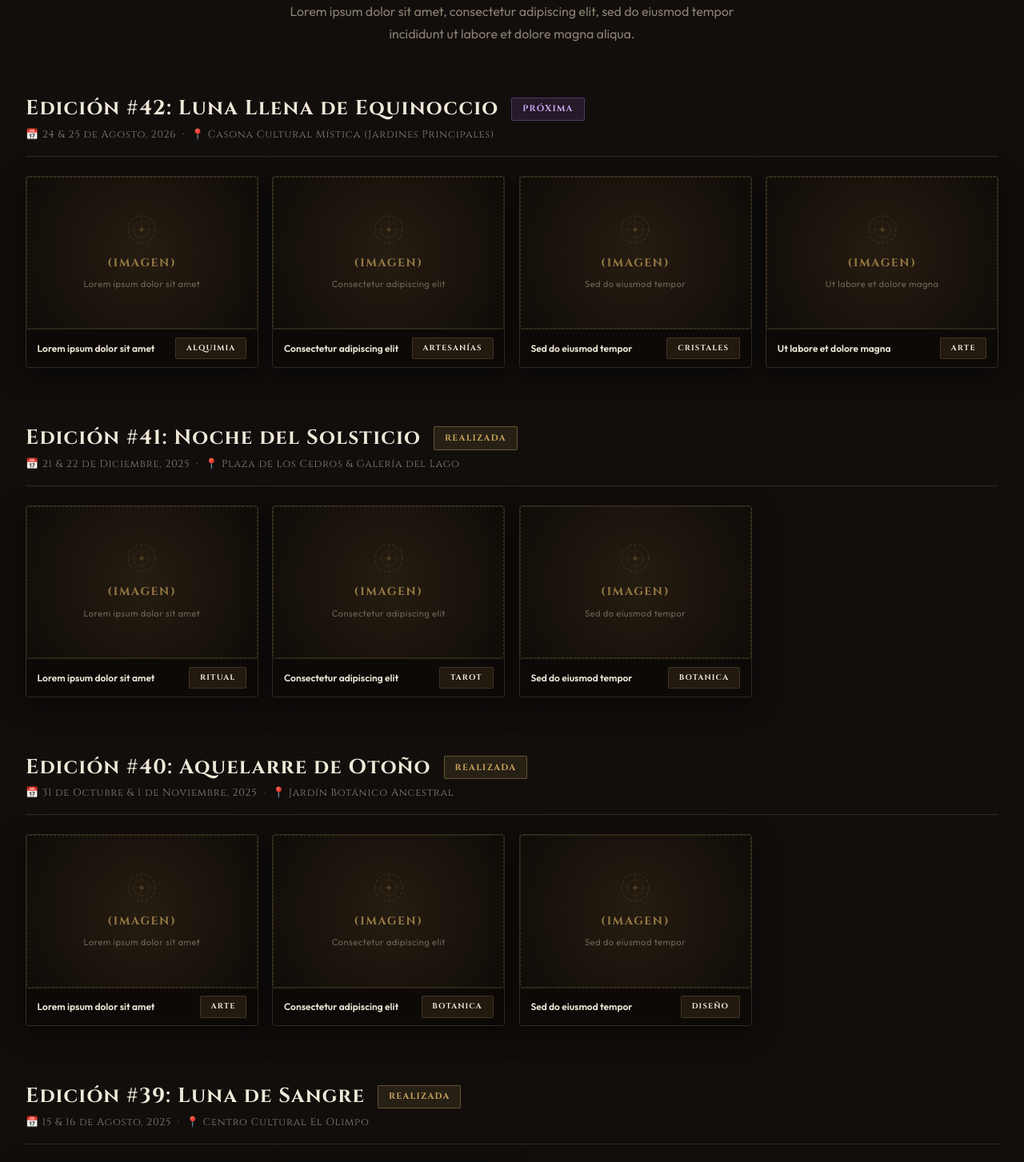
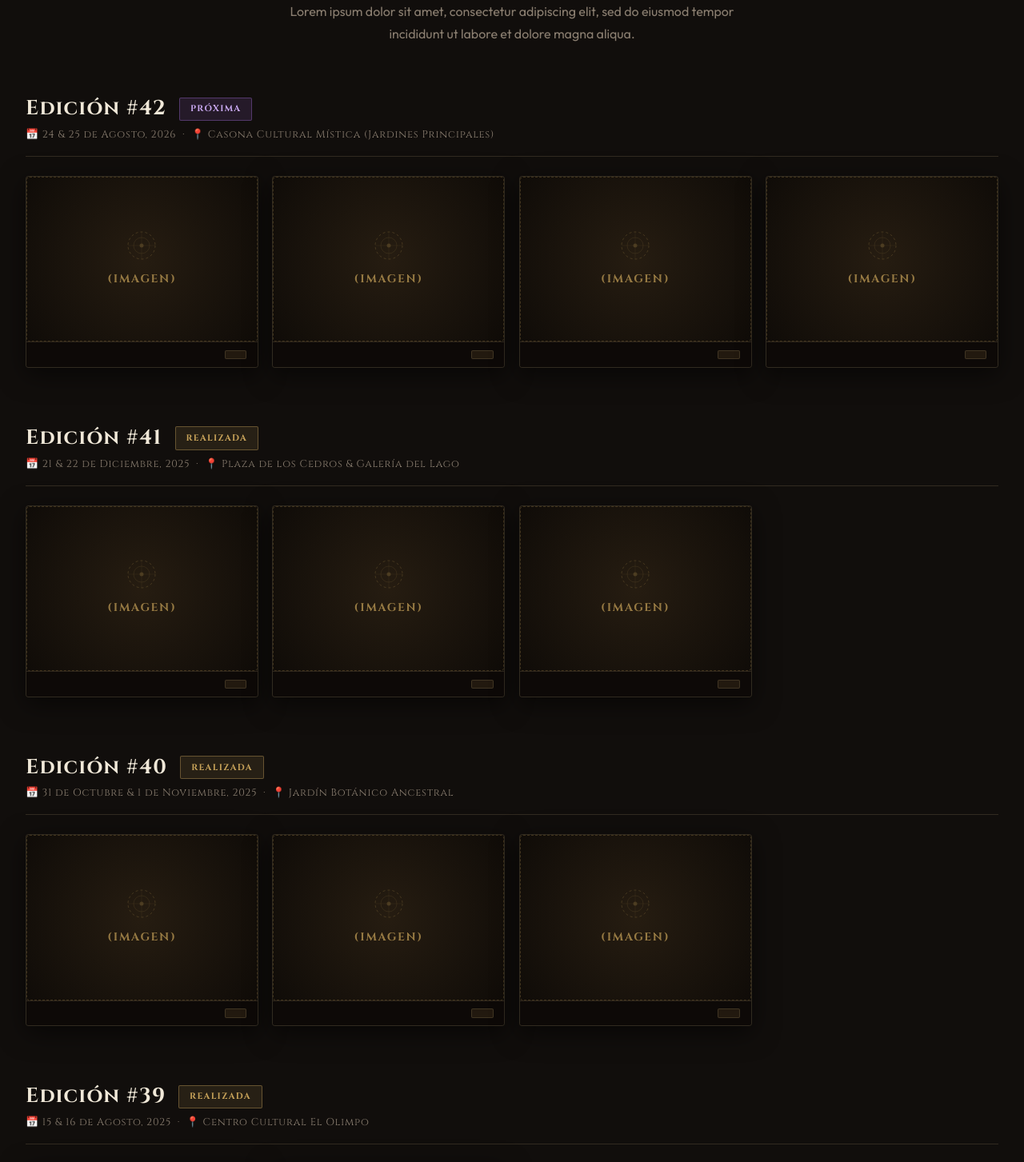
Before and after one commit to Ackyul/mercado-de-brujas, a Next.js app in the folder frontend/: page /galeria in a window 1280 px wide. Shown: the part 300-1753 px from the top of the page at 80% size. Built offline with nearby package versions, Linux system fonts and the light colour scheme.

Commit message:
Mercado de brujas

```diff
--- a/frontend/src/app/data/editionsData.ts
+++ b/frontend/src/app/data/editionsData.ts
@@ -31,16 +31,16 @@ const LOREM_LONG = "Lorem ipsum dolor sit amet, consectetur adipiscing elit, sed
 export const EDITIONS_DATA: Edition[] = [
   {
     id: "ed-42",
-    slug: "edicion-42-equinoccio",
+    slug: "edicion-42",
     number: 42,
-    title: "Edición #42: Luna Llena de Equinoccio",
-    subtitle: "Lorem ipsum dolor sit amet, consectetur adipiscing elit",
+    title: "Edición #42",
+    subtitle: "",
     date: "24 & 25 de Agosto, 2026",
     time: "11:00 AM – 8:00 PM",
     location: "Casona Cultural Mística (Jardines Principales)",
     city: "Centro Histórico",
     status: "Próxima",
-    featuredCover: "https://images.unsplash.com/photo-1514733670139-4d87a1941d55?auto=format&fit=crop&w=1000&q=80",
+    featuredCover: "",
     shortDescription: LOREM_SHORT,
     fullStory: LOREM_LONG,
     highlights: [
@@ -52,44 +52,24 @@ export const EDITIONS_DATA: Edition[] = [
     attendeesCount: "Esperados ~2,500",
     exhibitorsCount: "55 Marcas",
     gallery: [
-      {
-        id: "p-42-1",
-        url: "https://images.unsplash.com/photo-1514733670139-4d87a1941d55?auto=format&fit=crop&w=800&q=80",
-        caption: "Lorem ipsum dolor sit amet",
-        tag: "Alquimia",
-      },
-      {
-        id: "p-42-2",
-        url: "https://images.unsplash.com/photo-1603006905003-be475563bc59?auto=format&fit=crop&w=800&q=80",
-        caption: "Consectetur adipiscing elit",
-        tag: "Artesanías",
-      },
-      {
-        id: "p-42-3",
-        url: "https://images.unsplash.com/photo-1605100804763-247f67b3557e?auto=format&fit=crop&w=800&q=80",
-        caption: "Sed do eiusmod tempor",
-        tag: "Cristales",
-      },
-      {
-        id: "p-42-4",
-        url: "https://images.unsplash.com/photo-1544716278-ca5e3f4abd8c?auto=format&fit=crop&w=800&q=80",
-        caption: "Ut labore et dolore magna",
-        tag: "Arte",
-      },
+      { id: "p-42-1", url: "", caption: "", tag: "" },
+      { id: "p-42-2", url: "", caption: "", tag: "" },
+      { id: "p-42-3", url: "", caption: "", tag: "" },
+      { id: "p-42-4", url: "", caption: "", tag: "" },
     ],
   },
   {
     id: "ed-41",
-    slug: "edicion-41-solsticio-invierno",
+    slug: "edicion-41",
     number: 41,
-    title: "Edición #41: Noche del Solsticio",
-    subtitle: "Lorem ipsum dolor sit amet, consectetur adipiscing elit",
+    title: "Edición #41",
+    subtitle: "",
     date: "21 & 22 de Diciembre, 2025",
     time: "12:00 PM – 9:00 PM",
     location: "Plaza de los Cedros & Galería del Lago",
     city: "Zona Norte",
     status: "Realizada",
-    featuredCover: "https://images.unsplash.com/photo-1603006905003-be475563bc59?auto=format&fit=crop&w=1000&q=80",
+    featuredCover: "",
     shortDescription: LOREM_SHORT,
     fullStory: LOREM_LONG,
     highlights: [
@@ -100,38 +80,23 @@ export const EDITIONS_DATA: Edition[] = [
     attendeesCount: "2,200+ Asistentes",
     exhibitorsCount: "48 Marcas",
     gallery: [
-      {
-        id: "p-41-1",
-        url: "https://images.unsplash.com/photo-1603006905003-be475563bc59?auto=format&fit=crop&w=800&q=80",
-        caption: "Lorem ipsum dolor sit amet",
-        tag: "Ritual",
-      },
-      {
-        id: "p-41-2",
-        url: "https://images.unsplash.com/photo-1544716278-ca5e3f4abd8c?auto=format&fit=crop&w=800&q=80",
-        caption: "Consectetur adipiscing elit",
-        tag: "Tarot",
-      },
-      {
-        id: "p-41-3",
-        url: "https://images.unsplash.com/photo-1514733670139-4d87a1941d55?auto=format&fit=crop&w=800&q=80",
-        caption: "Sed do eiusmod tempor",
-        tag: "Botanica",
-      },
+      { id: "p-41-1", url: "", caption: "", tag: "" },
+      { id: "p-41-2", url: "", caption: "", tag: "" },
+      { id: "p-41-3", url: "", caption: "", tag: "" },
     ],
   },
   {
     id: "ed-40",
-    slug: "edicion-40-aquelarre-otoño",
+    slug: "edicion-40",
     number: 40,
-    title: "Edición #40: Aquelarre de Otoño",
-    subtitle: "Lorem ipsum dolor sit amet, consectetur adipiscing elit",
+    title: "Edición #40",
+    subtitle: "",
     date: "31 de Octubre & 1 de Noviembre, 2025",
     time: "2:00 PM – 10:00 PM",
     location: "Jardín Botánico Ancestral",
     city: "Zona Rosa",
     status: "Realizada",
-    featuredCover: "https://images.unsplash.com/photo-1605100804763-247f67b3557e?auto=format&fit=crop&w=1000&q=80",
+    featuredCover: "",
     shortDescription: LOREM_SHORT,
     fullStory: LOREM_LONG,
     highlights: [
@@ -142,38 +107,23 @@ export const EDITIONS_DATA: Edition[] = [
     attendeesCount: "3,100+ Asistentes",
     exhibitorsCount: "62 Marcas",
     gallery: [
-      {
-        id: "p-40-1",
-        url: "https://images.unsplash.com/photo-1605100804763-247f67b3557e?auto=format&fit=crop&w=800&q=80",
-        caption: "Lorem ipsum dolor sit amet",
-        tag: "Arte",
-      },
-      {
-        id: "p-40-2",
-        url: "https://images.unsplash.com/photo-1514733670139-4d87a1941d55?auto=format&fit=crop&w=800&q=80",
-        caption: "Consectetur adipiscing elit",
-        tag: "Botanica",
-      },
-      {
-        id: "p-40-3",
-        url: "https://images.unsplash.com/photo-1603006905003-be475563bc59?auto=format&fit=crop&w=800&q=80",
-        caption: "Sed do eiusmod tempor",
-        tag: "Diseño",
-      },
+      { id: "p-40-1", url: "", caption: "", tag: "" },
+      { id: "p-40-2", url: "", caption: "", tag: "" },
+      { id: "p-40-3", url: "", caption: "", tag: "" },
     ],
   },
   {
     id: "ed-39",
-    slug: "edicion-39-luna-de-sangre",
+    slug: "edicion-39",
     number: 39,
-    title: "Edición #39: Luna de Sangre",
-    subtitle: "Lorem ipsum dolor sit amet, consectetur adipiscing elit",
+    title: "Edición #39",
+    subtitle: "",
     date: "15 & 16 de Agosto, 2025",
     time: "11:00 AM – 8:00 PM",
     location: "Centro Cultural El Olimpo",
     city: "Distrito Histórico",
     status: "Realizada",
-    featuredCover: "https://images.unsplash.com/photo-1544716278-ca5e3f4abd8c?auto=format&fit=crop&w=1000&q=80",
+    featuredCover: "",
     shortDescription: LOREM_SHORT,
     fullStory: LOREM_LONG,
     highlights: [
@@ -184,18 +134,8 @@ export const EDITIONS_DATA: Edition[] = [
     attendeesCount: "1,900+ Asistentes",
     exhibitorsCount: "42 Marcas",
     gallery: [
-      {
-        id: "p-39-1",
-        url: "https://images.unsplash.com/photo-1544716278-ca5e3f4abd8c?auto=format&fit=crop&w=800&q=80",
-        caption: "Lorem ipsum dolor sit amet",
-        tag: "Manuscritos",
-      },
-      {
-        id: "p-39-2",
-        url: "https://images.unsplash.com/photo-1605100804763-247f67b3557e?auto=format&fit=crop&w=800&q=80",
-        caption: "Consectetur adipiscing elit",
-        tag: "Joyería",
-      },
+      { id: "p-39-1", url: "", caption: "", tag: "" },
+      { id: "p-39-2", url: "", caption: "", tag: "" },
     ],
   },
 ];
```
